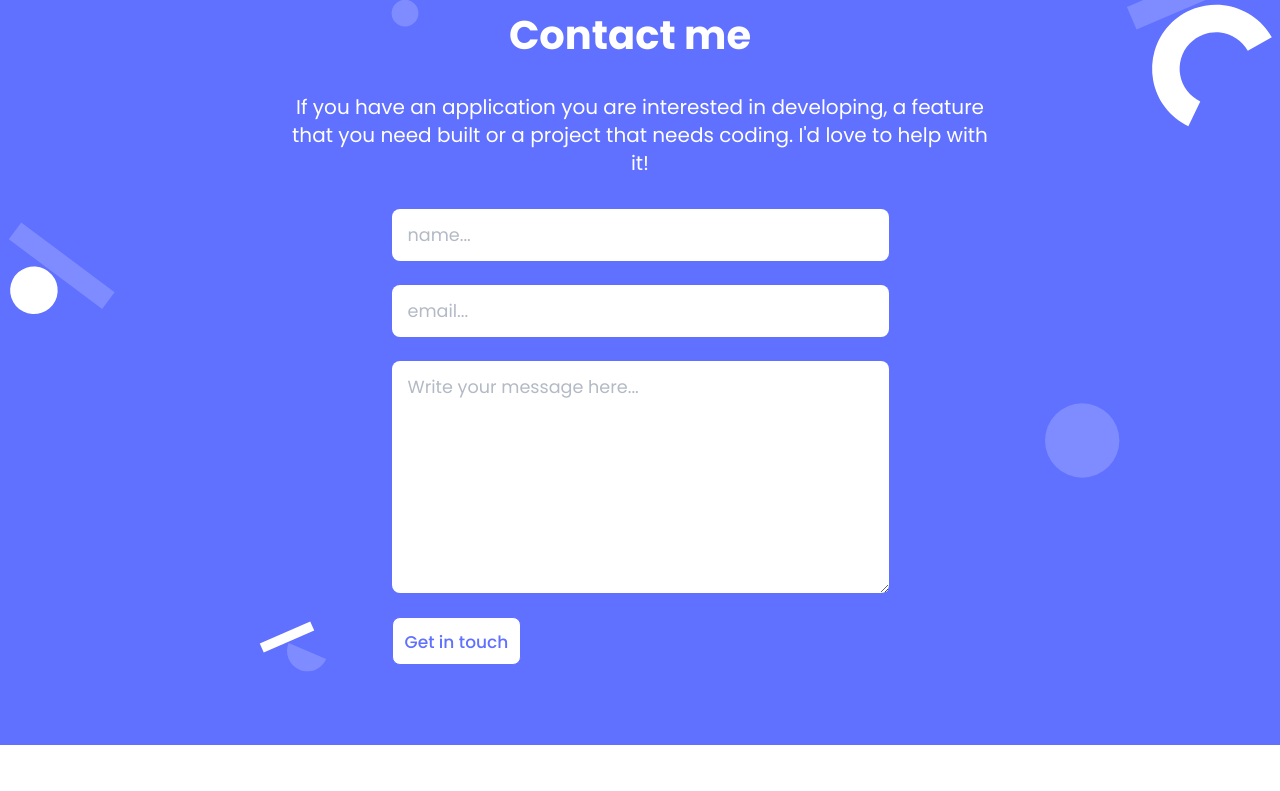
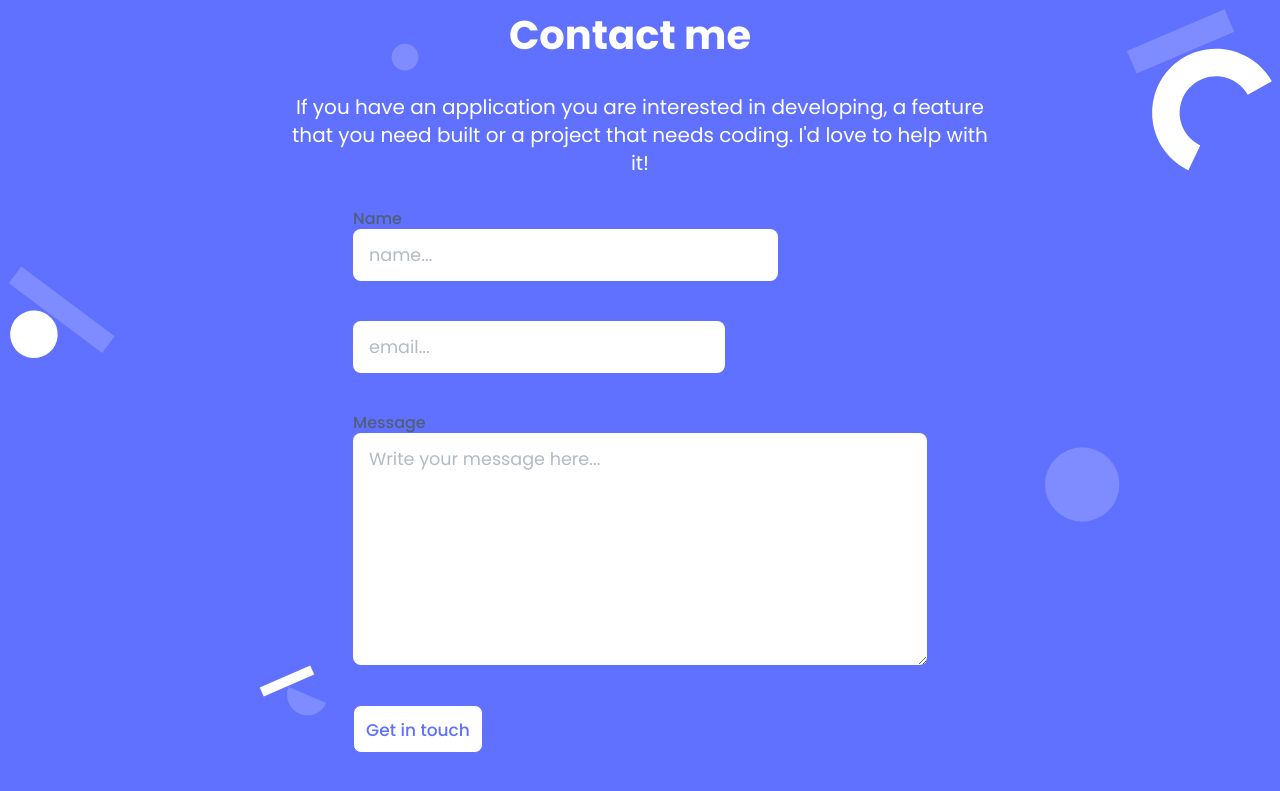
Before and after one commit to 10-menachi/portfolio, a website: page index.html in a window 1280 px wide. Shown: the part 4098-4889 px from the top of the page. Before the commit the page ends 4843 px from the top, so only its background shows below. Drawn offline with Linux system fonts and the light colour scheme.

Commit message:
Added Html/form and Css

```diff
--- a/index.html
+++ b/index.html
@@ -296,29 +296,41 @@
         method="post"
         class="contact-form"
       >
+      <label for="name">
+        Name
         <input
+          name="name"
+          id="name"
           type="text"
           class="name"
           placeholder="name..."
           class="placeholder"
           required
         />
+      </label>
+      <label for="email">
         <input
+          name="email"
+          id="email"
           type="email"
           class="email"
           placeholder="email..."
           class="placeholder"
           required
-        />
+/>
+      </label>
+      <label for="message">
+        Message
         <textarea
           class="placeholder"
           name="message"
-          id=""
+          id="message"
           cols="30"
           rows="10"
           placeholder="Write your message here..."
           required
         ></textarea>
+      </label>
         <button type="submit" class="button">Get in touch</button>
       </form>
     </section>
--- a/styles.css
+++ b/styles.css
@@ -439,6 +439,17 @@ textarea::placeholder {
   color: #fff;
 }
 
+label {
+  font-family: "Poppins", sans-serif;
+  font-style: normal;
+  font-weight: 500;
+  font-size: 1rem;
+  line-height: 1.25rem;
+  color: #505f79;
+  margin-bottom: 1rem;
+  display: block;
+}
+
 @media screen and (max-width: 768px) {
   .main {
     background-image: url("assets/bg-mobile.png");
```
